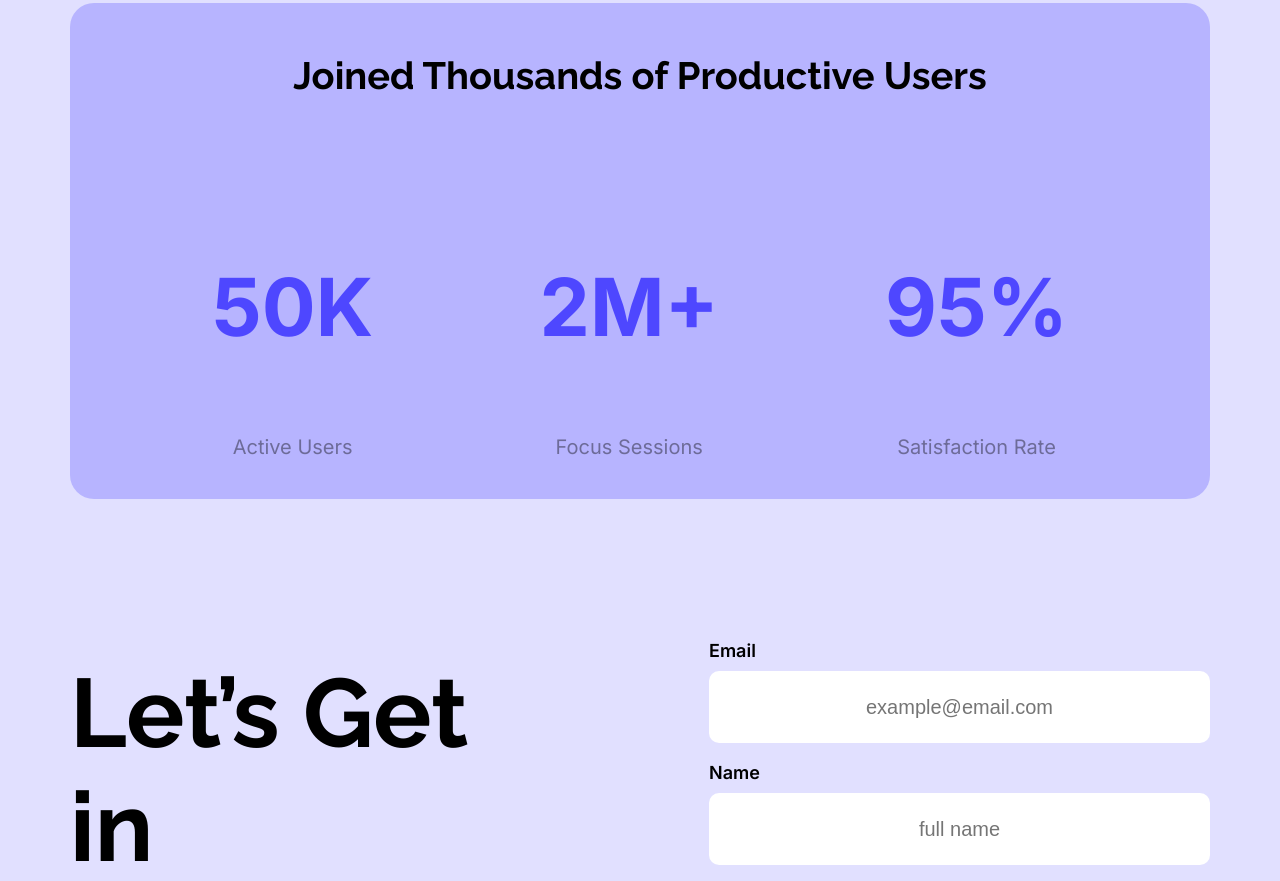
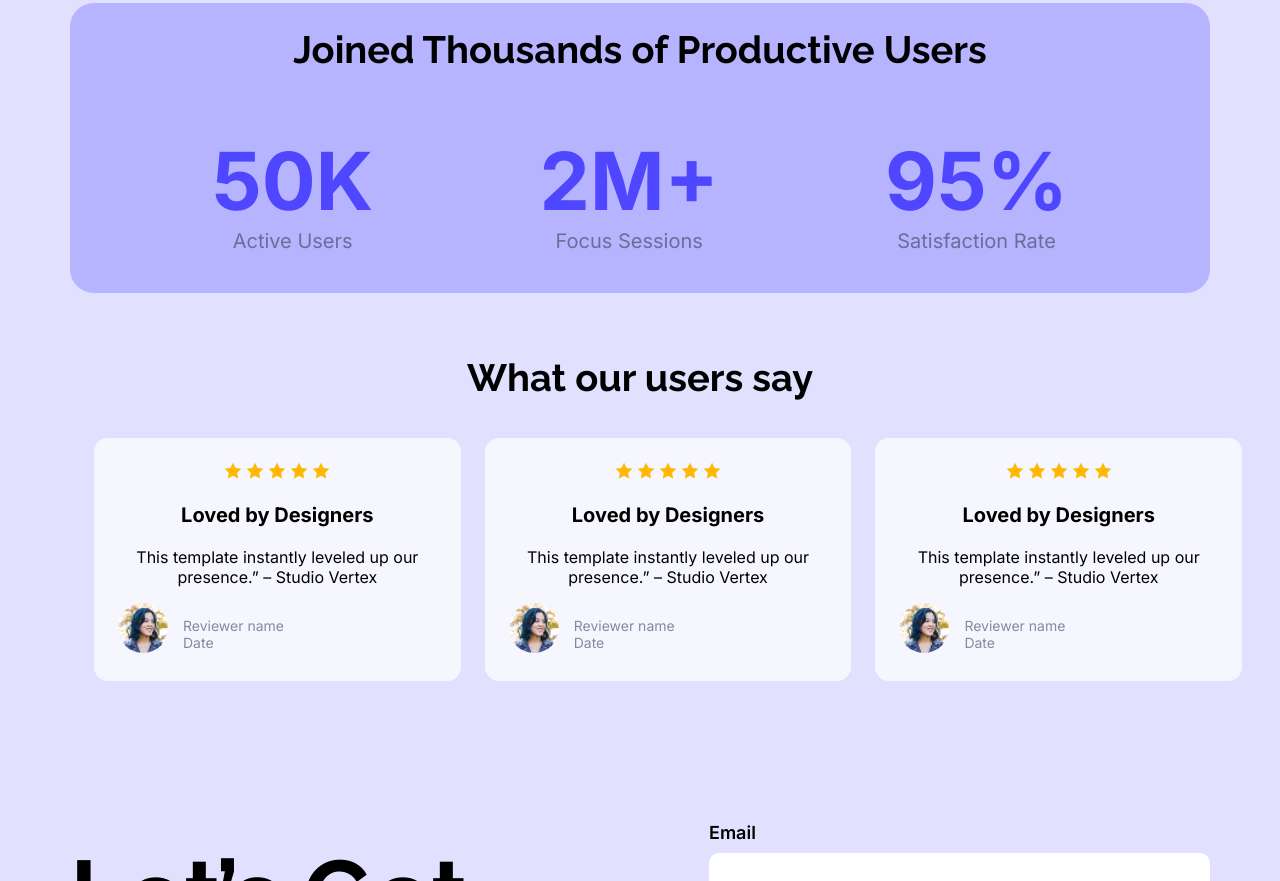
Before and after one commit to MdIstiaq14/MD-Istiaq-Portfolio1, a plain HTML site: page index.html in a window 1280 px wide. Shown: the part 1188-2069 px from the top of the page. Drawn offline with Linux system fonts and the light colour scheme.

Commit message:
add productive user section and lets get in touch section

```diff
--- a/index.html
+++ b/index.html
@@ -53,6 +53,70 @@
                 </div>
             </div>
         </section>
+        <!-- User feedback section -->
+         <h3 class="user-title raleway-font">What our users say</h3>
+         <div class="user-feedback-section">
+                <section>
+            <div class="user-card">
+                <div class="icon-images">
+                    <img src="Assets/icon-star.png" alt="">
+                    <img src="Assets/icon-star.png" alt="">
+                    <img src="Assets/icon-star.png" alt="">
+                    <img src="Assets/icon-star.png" alt="">
+                    <img src="Assets/icon-star.png" alt="">
+                </div>
+                   <div class="content-text">
+                    <p class="titleu inter-font">Loved by Designers</p>
+                    <p class="subtitleu inter-font">This template instantly leveled up our <br> presence.” – Studio Vertex</p>
+                   </div>
+                    <div class="review-section">
+                        <img class="reviewer" src="Assets/avatar.png" alt="">
+                        <p class="user-name inter-font">Reviewer name <br>Date</p>
+                    </div>
+
+            </div>
+         </section>
+           <section>
+            <div class="user-card">
+                <div class="icon-images">
+                    <img src="Assets/icon-star.png" alt="">
+                    <img src="Assets/icon-star.png" alt="">
+                    <img src="Assets/icon-star.png" alt="">
+                    <img src="Assets/icon-star.png" alt="">
+                    <img src="Assets/icon-star.png" alt="">
+                </div>
+                   <div class="content-text">
+                    <p class="titleu inter-font">Loved by Designers</p>
+                    <p class="subtitleu inter-font">This template instantly leveled up our <br> presence.” – Studio Vertex</p>
+                   </div>
+                    <div class="review-section">
+                        <img class="reviewer" src="Assets/avatar.png" alt="">
+                        <p class="user-name inter-font">Reviewer name <br>Date</p>
+                    </div>
+
+            </div>
+         </section>
+           <section>
+            <div class="user-card">
+                <div class="icon-images">
+                    <img src="Assets/icon-star.png" alt="">
+                    <img src="Assets/icon-star.png" alt="">
+                    <img src="Assets/icon-star.png" alt="">
+                    <img src="Assets/icon-star.png" alt="">
+                    <img src="Assets/icon-star.png" alt="">
+                </div>
+                   <div class="content-text">
+                    <p class="titleu inter-font">Loved by Designers</p>
+                    <p class="subtitleu inter-font">This template instantly leveled up our <br> presence.” – Studio Vertex</p>
+                   </div>
+                    <div class="review-section">
+                        <img class="reviewer" src="Assets/avatar.png" alt="">
+                        <p class="user-name inter-font">Reviewer name <br>Date</p>
+                    </div>
+
+            </div>
+         </section>
+         </div>
             <!-- Lets get in touch section -->
              <section class="lets-section">
                <h3 class="lets-title raleway-font">Let’s Get in<br>Touch</h3>
--- a/styles/style.css
+++ b/styles/style.css
@@ -40,6 +40,8 @@ nav{
     border: none;
     border-radius: 10px;
     padding: 12px 36px ;
+    cursor: pointer;
+    transition: 0.3s ease;
 }
 .btn-font{
     font-size: 16px;
@@ -61,6 +63,8 @@ nav{
     border-radius: 10px;
     padding: 12px 36px ;
     margin-bottom: 152px;
+    cursor: pointer;
+    transition: 0.3s ease;
 }
 div{
     text-align: center;
@@ -116,18 +120,19 @@ main{
     font-size: 38px;
     font-weight: bold;
     text-align: center;
-    padding: 50px 0 40px 0;
+    padding-top: 24px;
 }
 .item-title{
     font-size: 80px;
     font-weight: bold;
+    margin-top: 20px;
+    margin-bottom: 0px;
 }
 .item-description{
     font-size: 20px;
     color: #00000067;
     margin-top:0px;
     margin-bottom: 40px;
-    padding: 0px;
 }
 .user-items{
     display: flex;
@@ -186,6 +191,8 @@ input{
     width: 497px;
     height:62px;
     margin-top: 19px;
+    cursor: pointer;
+    transition: 0.3s ease;
 }
 textarea{
     border: none;
@@ -223,3 +230,50 @@ textarea{
    padding-bottom: 103px;
    padding-top: 0px;
 }
+/* User Feedback Section */
+.user-card{
+    background-color: #ffffffb8;
+    height: 243px;
+    width: 366.7px;
+    border-radius: 14px;
+    margin-left: 24px;
+}
+.titleu{
+    font-size: 20px;
+    font-weight: bold;
+}
+.user-name{
+    color: #8987A1;
+    font-size: 14px;
+    margin-left:15px;
+    text-align: left;
+}
+.review-section{
+    display: flex;
+    margin-left: 24px;
+    padding-bottom: 24px;
+}
+.reviewer{
+    height: 50px;
+    width: 50px;
+        border-radius:50%;
+}
+.icon-images{
+    padding-top: 24px;
+}
+.user-feedback-section{
+    display: flex;
+}
+/* Hover effect in all button */
+.btn:hover{
+    background-color:blueviolet;
+    transform: scale(1.05);
+}
+.stay-focused:hover{
+     background-color:blueviolet;
+    transform: scale(1.05);
+}
+.get-btn:hover{
+    background-color:blueviolet;
+    transform: scale(1.05);
+}
```
